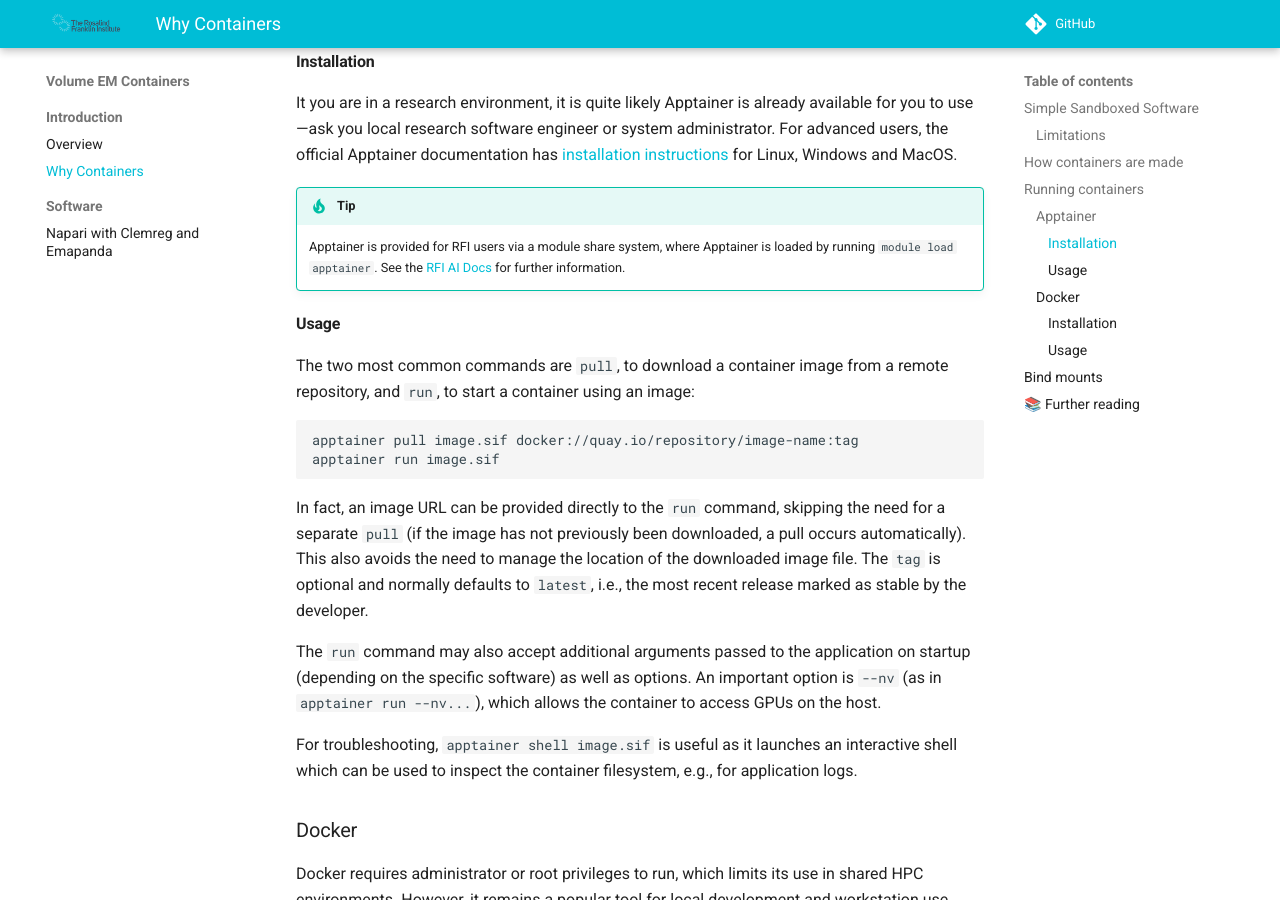
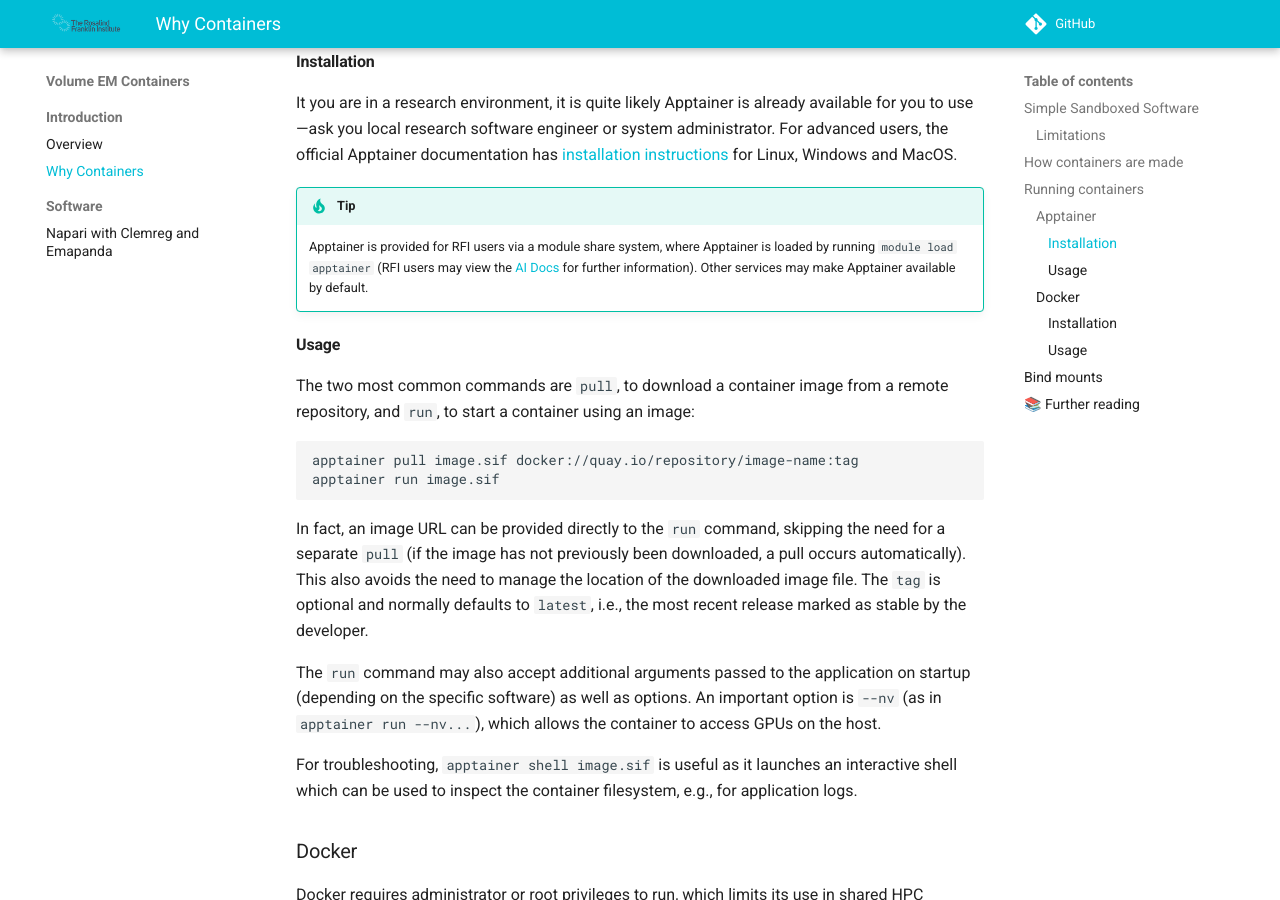
Before and after one commit to rosalindfranklininstitute/volume-em-container-documentation, an MkDocs documentation site: the page built from docs/intro/containers.md, in a window 1280 px wide and 900 px high, scrolled down 1911 px. Built offline with MkDocs 1.6.1 and Material for MkDocs 9.7.7, drawn with Linux system fonts in a browser that asks for light colours; comment, search, counter and statistics services are not loaded.

Commit message:
add note for non-rfi users

```diff
--- a/docs/intro/containers.md
+++ b/docs/intro/containers.md
@@ -86,9 +86,9 @@
 
 !!! tip
     Apptainer is provided for RFI users via a module share system, where
-    Apptainer is loaded by running `module load apptainer`. See the [RFI AI
-    Docs](https://aidocs.zaphod.rfi.ac.uk/Software/module-share/) for further
-    information.
+    Apptainer is loaded by running `module load apptainer` (RFI users may
+    view the [AI Docs](https://aidocs.zaphod.rfi.ac.uk/Software/module-share/) for further
+    information). Other services may make Apptainer available by default.
 
 #### Usage
 The two most common commands are `pull`, to download a container image from a
```
